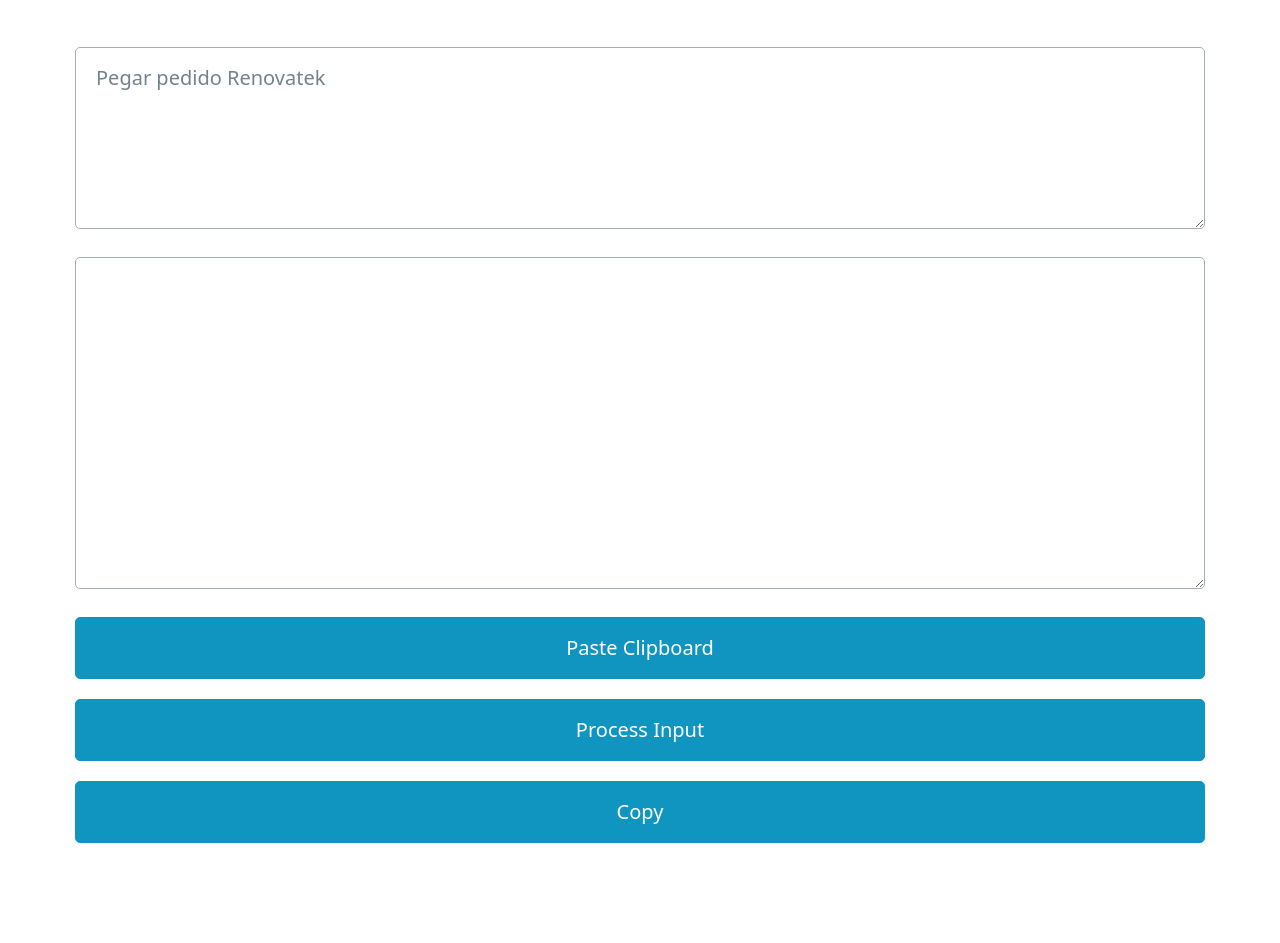
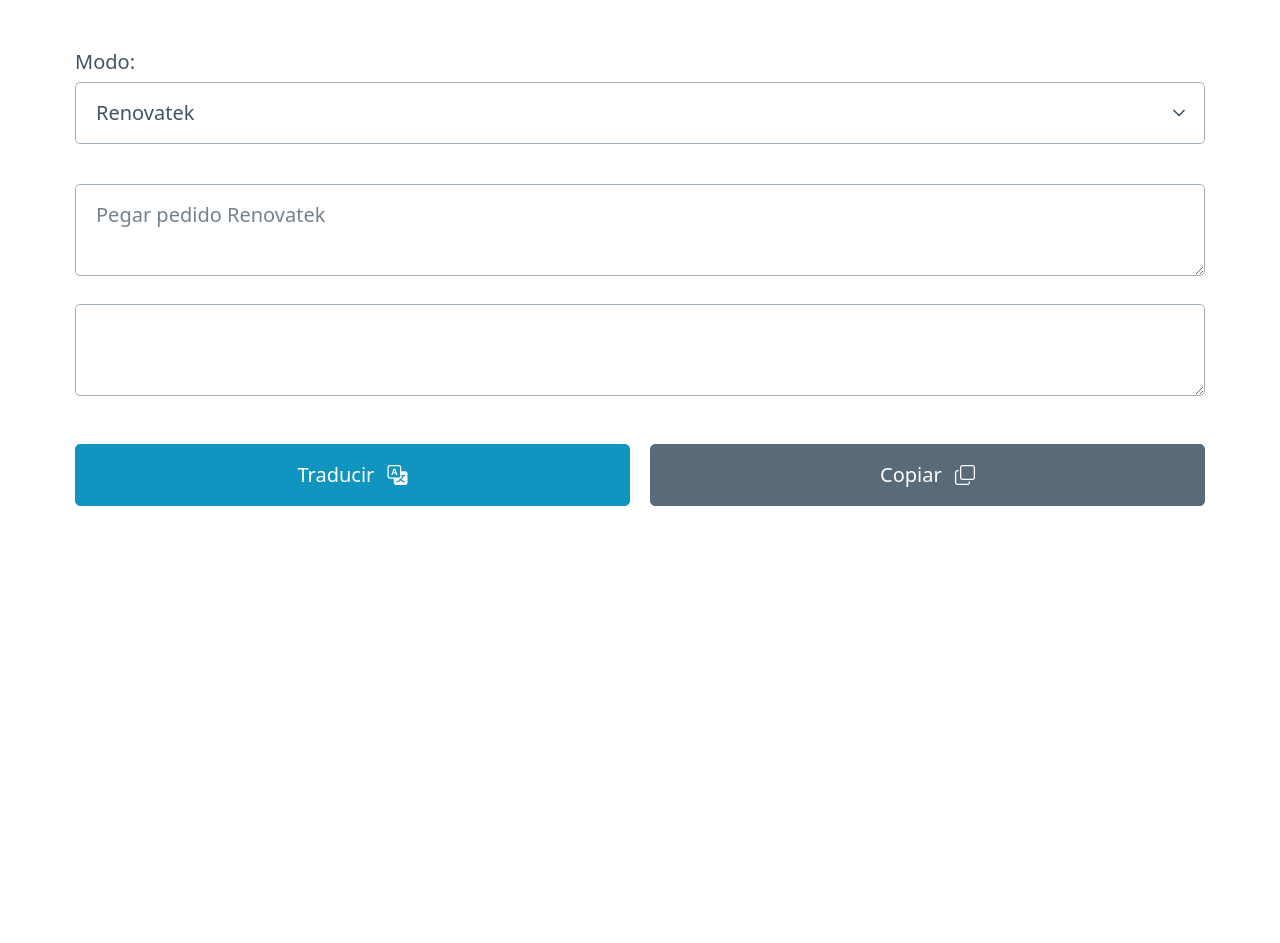
Before and after one commit to nico-or/bpglass_traductor_pedidos, a plain HTML site: page index.html in a window 1280 px wide. Shown: the part 153-1096 px from the top of the page. After the commit the page ends 800 px from the top, so only its background shows below. Drawn offline with nearby package versions, Linux system fonts and the light colour scheme.

Commit message:
ui: update user interface

```diff
--- a/index.html
+++ b/index.html
@@ -8,26 +8,51 @@
       rel="stylesheet"
       href="https://cdn.jsdelivr.net/npm/@picocss/pico@1/css/pico.min.css"
     />
-    <title>Document</title>
+    <link
+      rel="stylesheet"
+      href="https://cdn.jsdelivr.net/npm/bootstrap-icons@1.11.2/font/bootstrap-icons.min.css"
+    />
+    <title>BP Glass | Traductor Carga Masiva</title>
   </head>
 
   <body>
     <main class="container">
-      <h1>Traductor Renovatek</h1>
-      <div>
-        <textarea
-          id="input_textarea"
-          rows="5"
-          placeholder="Pegar pedido Renovatek"
-        ></textarea>
-        <textarea id="output_textarea" rows="10"></textarea>
-      </div>
+      <header>
+        <h1>Traductor Carga Masiva</h1>
+      </header>
+      <form action="">
+        <!-- selección modo de traducción -->
+        <fieldset>
+          <legend>Modo:</legend>
+          <select>
+            <option value="" selected>Renovatek</option>
+          </select>
+        </fieldset>
 
-      <div>
-        <button id="paste_button">Paste Clipboard</button>
-        <button id="input_button">Process Input</button>
-        <button id="output_button">Copy</button>
-      </div>
+        <!-- entrada y salida de texto -->
+        <fieldset>
+          <textarea
+            id="input_textarea"
+            rows="2"
+            placeholder="Pegar pedido Renovatek"
+          ></textarea>
+          <textarea id="output_textarea" rows="2" readonly></textarea>
+        </fieldset>
+
+        <!-- botones para ejecutar acciones -->
+        <fieldset class="grid">
+          <!-- <button id="paste_button">Paste Clipboard</button> -->
+          <button id="input_button" class="primary">
+            <span style="margin-right: 0.4rem">Traducir</span>
+            <i class="bi bi-translate"></i>
+          </button>
+          <button id="output_button" class="secondary">
+            <span style="margin-right: 0.4rem">Copiar</span>
+            <i class="bi bi-copy"></i>
+          </button>
+        </fieldset>
+      </form>
+      <!-- <footer>Nicolás Órdenes 2023 &#169;</footer> -->
     </main>
   </body>
 </html>
--- a/traductor.js
+++ b/traductor.js
@@ -84,6 +84,7 @@
   };
 };
 
+// Campos de la planilla "Carga Masiva"
 /*
 Cantidad
 Ancho (mm)
@@ -144,10 +145,13 @@
   navigator.clipboard.writeText(output_textarea.value);
 };
 
-document.querySelector("button#paste_button").addEventListener("click", () => {
-  navigator.clipboard.readText().then((text) => {
-    input_textarea.value = text;
-    input_button.click();
-    output_button.click();
-  });
-});
+// Botón para operación completa (pegar+traducir+copiar)
+// Deshabilitado hasta comprobar su necesidad.
+
+// document.querySelector("button#paste_button").addEventListener("click", () => {
+//   navigator.clipboard.readText().then((text) => {
+//     input_textarea.value = text;
+//     input_button.click();
+//     output_button.click();
+//   });
+// });
```
